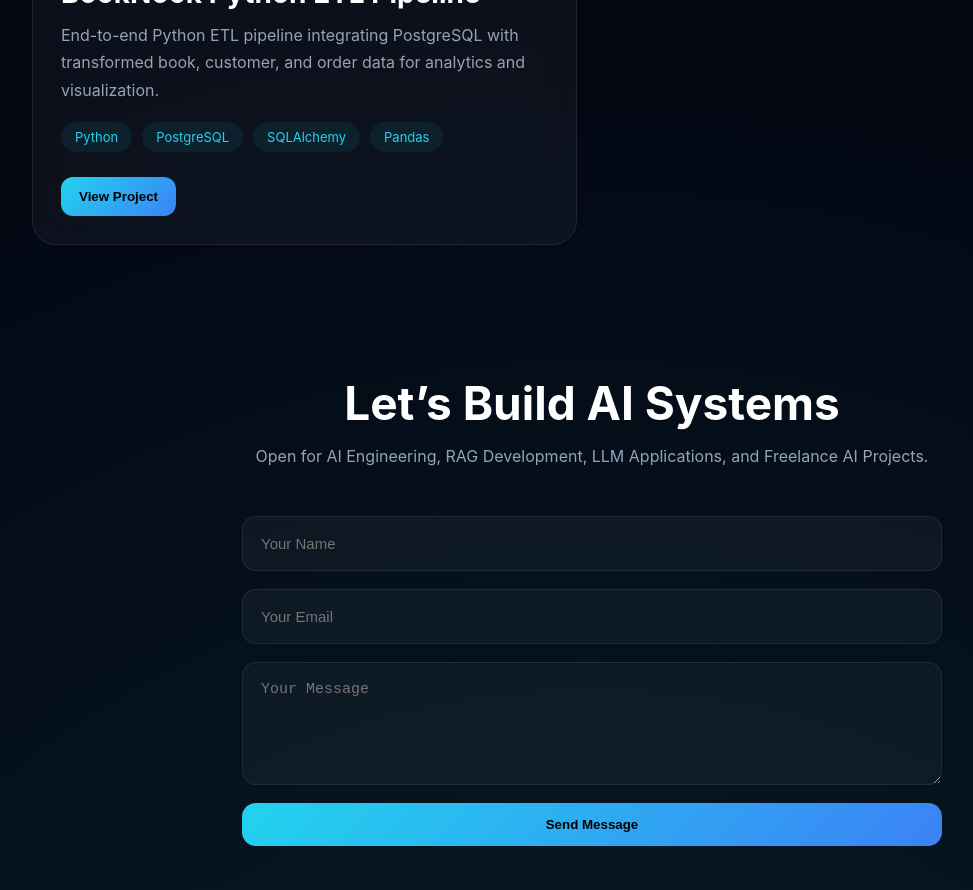
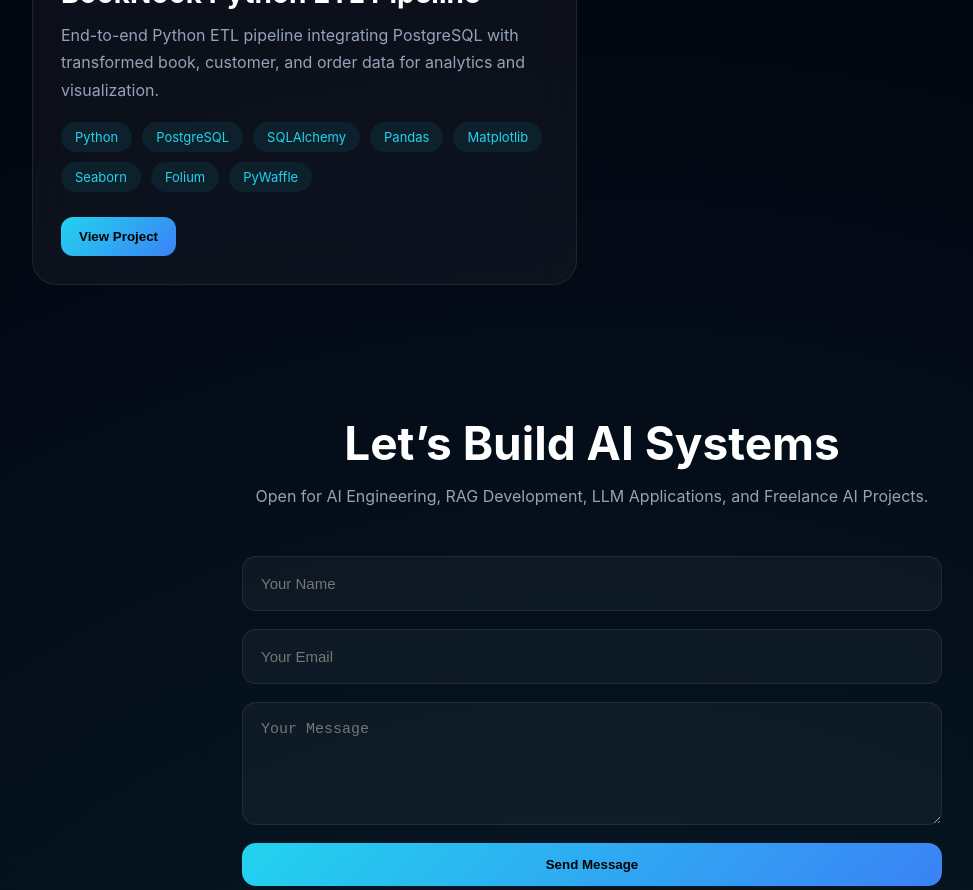
Before and after one commit to maw-khan/portfolio, a React (Vite) app: page / in a window 1280 px wide. Shown: the part 3460-4350 px from the top of the page, without its empty margins (48-1021 px from the left). Built offline with nearby package versions, Linux system fonts and the light colour scheme.

Commit message:
Update App.jsx

```diff
--- a/src/App.jsx
+++ b/src/App.jsx
@@ -122,7 +122,7 @@ const projects = [
       "/projects/booknook/10_folium_map.png",
     ],
 
-    stack: ["Python", "PostgreSQL", "SQLAlchemy", "Pandas"],
+    stack: ["Python", "PostgreSQL", "SQLAlchemy", "Pandas", "Matplotlib", "Seaborn", "Folium", "PyWaffle"],
 
     flow:
       "Raw Data → Transformation → Validation → PostgreSQL → SQLAlchemy → Analytics → Visualizations",
```
